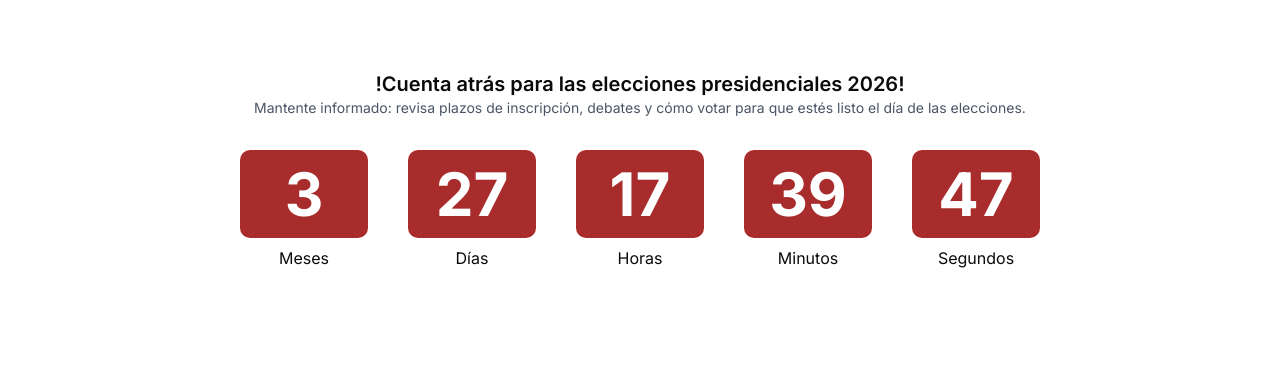
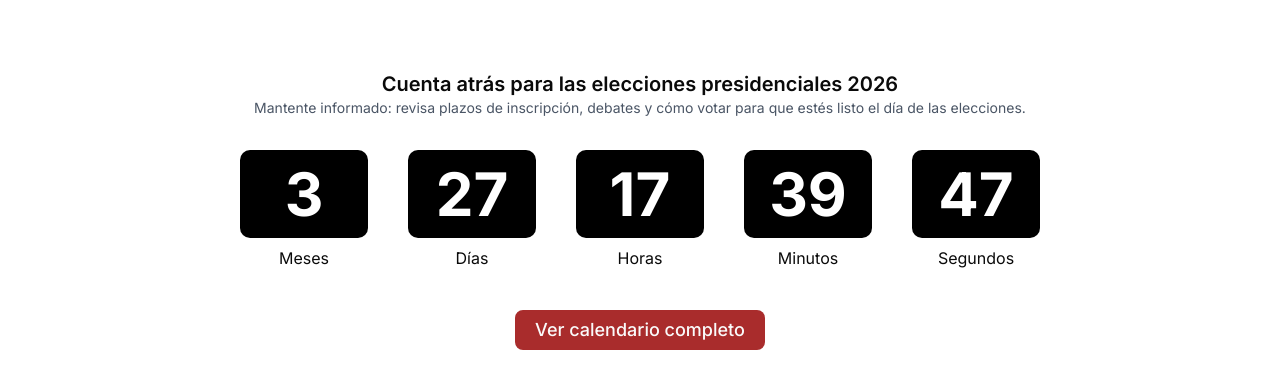
Before and after one commit to danielsanchez18/infovoto.pe, a Next.js app: page / in a window 1280 px wide. Shown: the part 574-952 px from the top of the page. Built offline with nearby package versions, Linux system fonts and the light colour scheme.

Commit message:
feat: update Spanish translations in Timelines and Countdown components, add Noticias component

```diff
--- a/src/app/(tabs)/fechas/components/timelines/Timelines.tsx
+++ b/src/app/(tabs)/fechas/components/timelines/Timelines.tsx
@@ -18,7 +18,7 @@ export default function Timelines() {
             Eventos
           </TabsTrigger>
           <TabsTrigger value="members" className="text-sm px-4 h-9 bg-primary/70 cursor-pointer text-white rounded-md data-[state=active]:bg-primary data-[state=active]:text-white">
-            Miémbros de mesa
+            Miembros de mesa
           </TabsTrigger>
         </TabsList>
       </div>
--- /dev/null
+++ b/src/app/(tabs)/noticias/Noticias.tsx
@@ -0,0 +1,7 @@
+import React from 'react'
+
+export const Noticias = () => {
+  return (
+    <div>Noticias</div>
+  )
+}
--- a/src/app/(tabs)/page.tsx
+++ b/src/app/(tabs)/page.tsx
@@ -2,12 +2,21 @@ import Countdown from "@/components/countdown";
 import { Groups } from "./components/groups/Groups";
 import { Info } from "./components/info/Info";
 import { News } from "./components/news/News";
+import { Button } from '@/components/ui/button';
+import Link from 'next/link';
 
 export default function Home() {
   return (
     <div className="py-10 grid gap-32">
       <News />
-      <Countdown />
+      <div className="grid gap-5">
+        <Countdown />
+        <Link href="/fechas" className="w-fit mx-auto mt-5">
+          <Button className="text-lg px-5 py-5">
+            Ver calendario completo
+          </Button>
+        </Link>
+      </div>
       <Groups />
       <Info />
     </div>
--- a/src/components/countdown/Countdown.tsx
+++ b/src/components/countdown/Countdown.tsx
@@ -76,7 +76,7 @@ export default function Countdown() {
   return (
     <div className="flex flex-col text-center">
       <h1 className="text-xl font-semibold">
-        !Cuenta atrás para las elecciones presidenciales 2026!
+        Cuenta atrás para las elecciones presidenciales 2026
       </h1>
       <h2 className="text-sm text-gray-600">
         Mantente informado: revisa plazos de inscripción, debates y cómo votar
--- a/src/components/slot/Slot.tsx
+++ b/src/components/slot/Slot.tsx
@@ -5,7 +5,7 @@ export default function Slot(props: SlotProps) {
 
   return (
     <div className='flex flex-col gap-2 jusitify-center text-center'>
-      <p className='h-22 w-32 bg-primary rounded-lg text-6xl text-white font-bold justify-center items-center flex'>
+      <p className='h-22 w-32 bg-black rounded-lg text-6xl text-white font-bold justify-center items-center flex'>
         {value}
       </p>
       <p className="capitalize">{label}</p>
```
